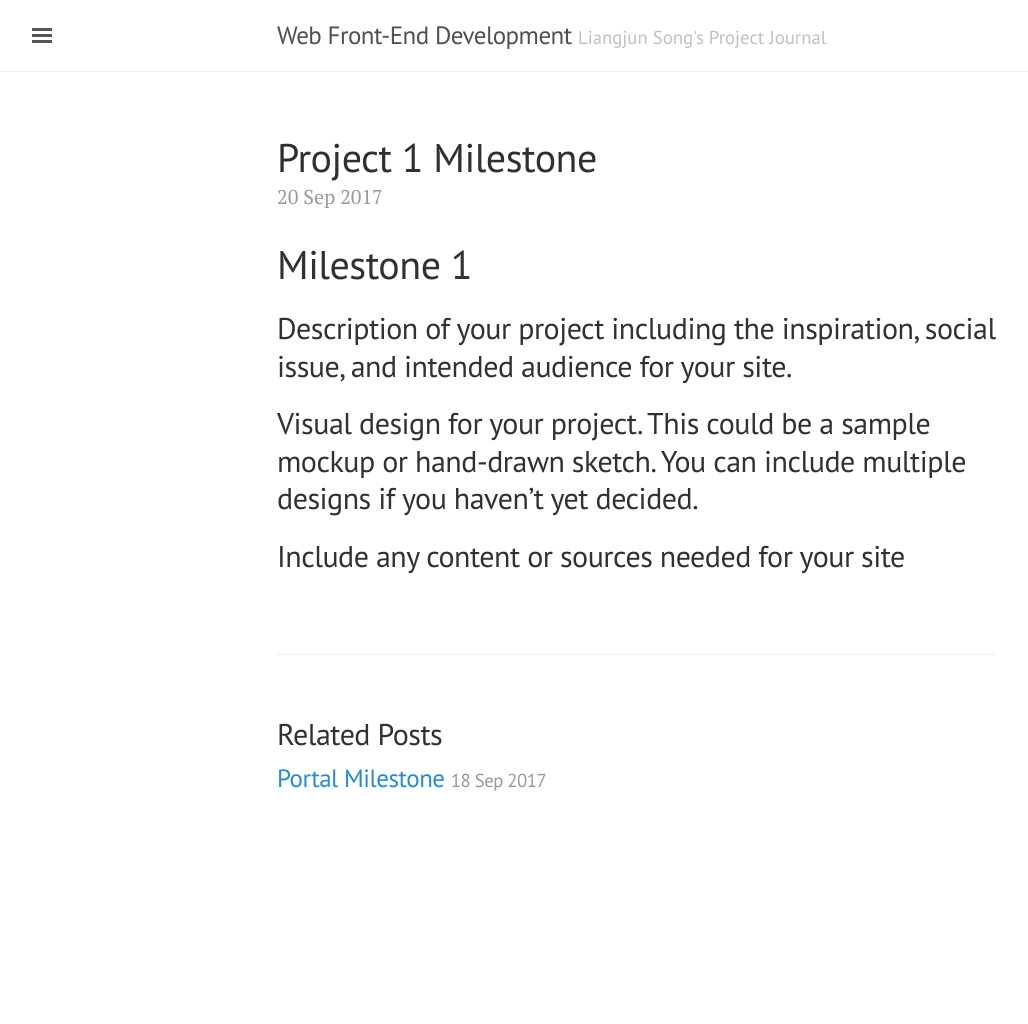
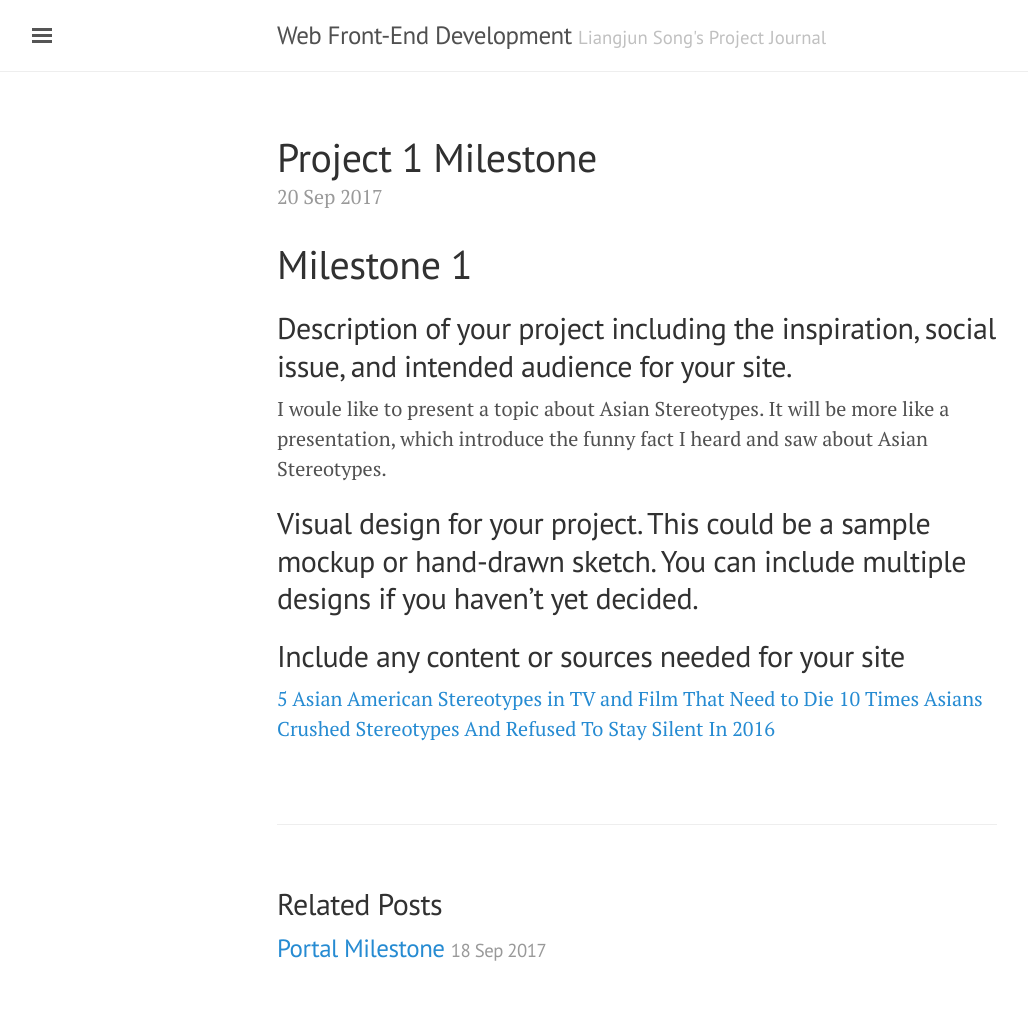
Before and after one commit to LiangjunSong/liangjunsong.github.io, a Jekyll site: the page built from _posts/2017-09-20-project-1-milestone.md, in a window 1280 px wide. Shown: the whole page, without its empty margins (3-1031 px from the left). Built offline with Jekyll 4.4.1, drawn with Linux system fonts in a browser that asks for light colours; before the commit the page ends 900 px from its top, so only the background shows below that.

Commit message:
Project 1 Milestone

```diff
--- a/_posts/2017-09-20-project-1-milestone.md
+++ b/_posts/2017-09-20-project-1-milestone.md
@@ -6,7 +6,11 @@ title: Project 1 Milestone
 # Milestone 1
 
 ## Description of your project including the inspiration, social issue, and intended audience for your site.
+I woule like to present a topic about Asian Stereotypes. It will be more like a presentation, which introduce the funny fact I heard and saw about Asian Stereotypes.
 
 ## Visual design for your project. This could be a sample mockup or hand-drawn sketch. You can include multiple designs if you haven't yet decided.
 
 ## Include any content or sources needed for your site
+
+[5 Asian American Stereotypes in TV and Film That Need to Die](https://www.thoughtco.com/asian-american-stereotypes-in-t-film-2834652)
+[10 Times Asians Crushed Stereotypes And Refused To Stay Silent In 2016](http://www.huffingtonpost.com/entry/8-times-asian-americans-obliterated-stereotypes-and-refused-to-stay-silent-in-2016_us_5852c4a8e4b054eeaea209fa)
```
